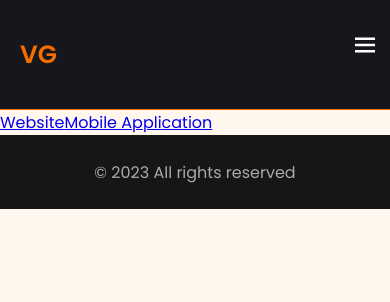
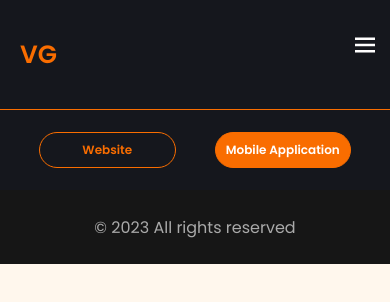
Before and after one commit to VladimirGlumac/Portfolio, a React (Vite) app: page /work in a window 390 px wide. Shown: the top 302 px of the page. Built offline with nearby package versions, Linux system fonts and the light colour scheme.

Commit message:
Update App.css

```diff
--- a/src/App.css
+++ b/src/App.css
@@ -174,11 +174,12 @@ margin-left:170px;
 }
 
 .project-Link{
+  cursor: pointer;
+  font-family: 'Poppins', sans-serif;
   background-color: #f96d00;
   padding: 10px;
-  border-width: 1px;
+  border: none;
   border-radius: 12px;
-  border-color: #161616;
   text-decoration: none;
   color: white;
   width: 200px;
@@ -187,6 +188,7 @@ margin-left:170px;
   align-items: center;
   justify-content: center;
   flex-direction: row;
+
   margin: 20px;
   transition: transform .5s;
 }
@@ -334,7 +336,7 @@ margin-left:170px;
 .work-text-div{
   width: 50%;
 }
-img{
+.work-image-container img{
   scroll-snap-type: start;
   border-radius: 10px;
   min-width: 100%;
@@ -513,8 +515,70 @@ text-shadow: 1px 1px 2px black;
 }
 
 
+.work-links{
+  width: 100%;
+  display: flex;
+  align-items: center;
+  justify-content: space-evenly;
+  height: 5rem;
+  background: #15171d;
+}
+.work-links a{
+  text-decoration: none;
+  text-align: center;
+  color: white;
+  background: #f96d00;
+  width: 20%;
+  height: 2.2rem;
+  display: flex;
+  align-items: center;
+  justify-content: center;
+  border-radius: 5rem;
+  border: 1px solid #f96d00;
+  font-size: 1rem;
+  font-weight: bold;
+}
+.work-links a:hover{
+  color: #f96d00;
+  background: #15171d;
+  transition: 500ms;
+}
+
+.work-links a.active {
+  color: #f96d00;
+  border: 1px solid #f96d00;
+  background: #15171d;
+}
+.work-links a.active:hover {
+
+  background: #f96d00;
+  color: white;
+  transition: 500ms;
+}
+
+
+
+
 
 /* Media Querys */
+@media (max-width:350px){
+  .work-links a{
+      width: 50%;
+      font-size: 10px;
+  }
+}
+@media (max-width:500px){
+  .work-links a{
+      width: 40%;
+      font-size: 12px;
+  }
+}
+@media (max-width:850px){
+  .work-links a{
+      width: 35%;
+  }
+}
+
 
 @media (max-width: 575px) {
  .nav{
```
